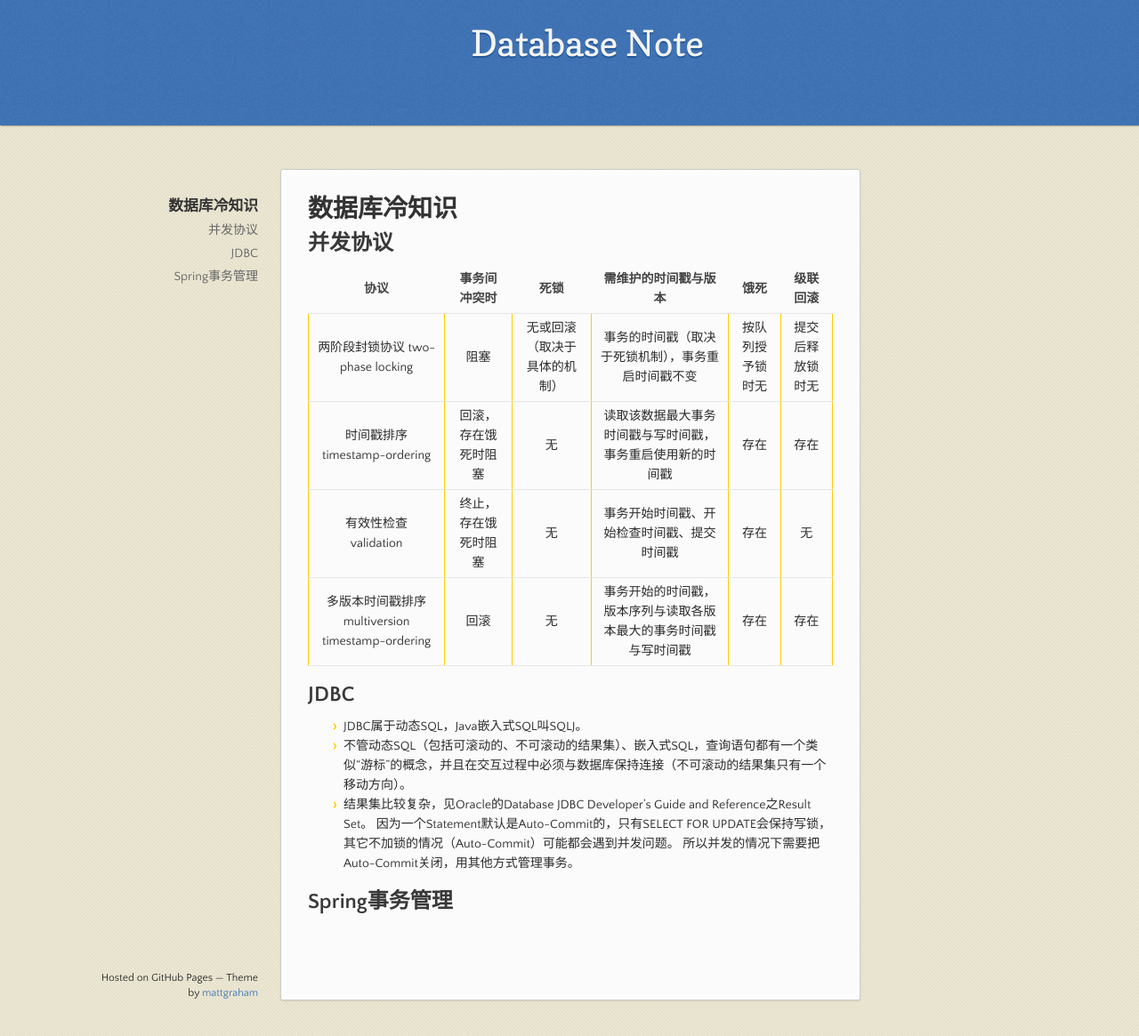
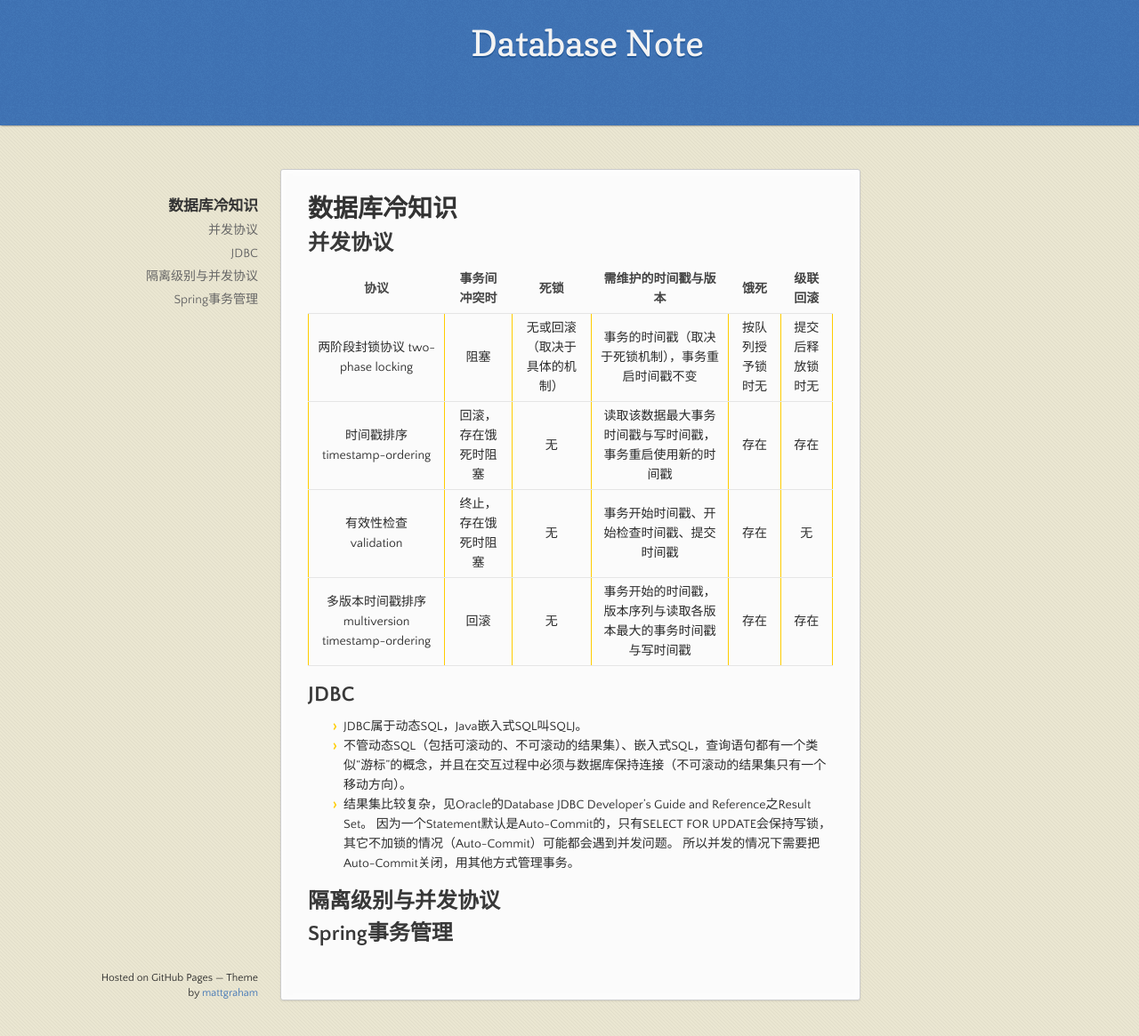
Before and after one commit to lvv9/lvv9.github.io, a Jekyll site: the page built from _posts/2019-01-28-database-note.md, in a window 1280 px wide and 1165 px high. Shown: the whole window at 89% size. Built offline with Jekyll 4.4.1, drawn with Linux system fonts in a browser that asks for light colours; our own code applies the rules of GitHub Pages for plain Markdown files; the repository's description, which GitHub fills in, is left out.

Commit message:
Update 2019-01-28-database-note.md

```diff
--- a/_posts/2019-01-28-database-note.md
+++ b/_posts/2019-01-28-database-note.md
@@ -16,4 +16,6 @@
 因为一个Statement默认是Auto-Commit的，只有SELECT FOR UPDATE会保持写锁，其它不加锁的情况（Auto-Commit）可能都会遇到并发问题。
 所以并发的情况下需要把Auto-Commit关闭，用其他方式管理事务。
 
+## 隔离级别与并发协议
+
 ## Spring事务管理
```
